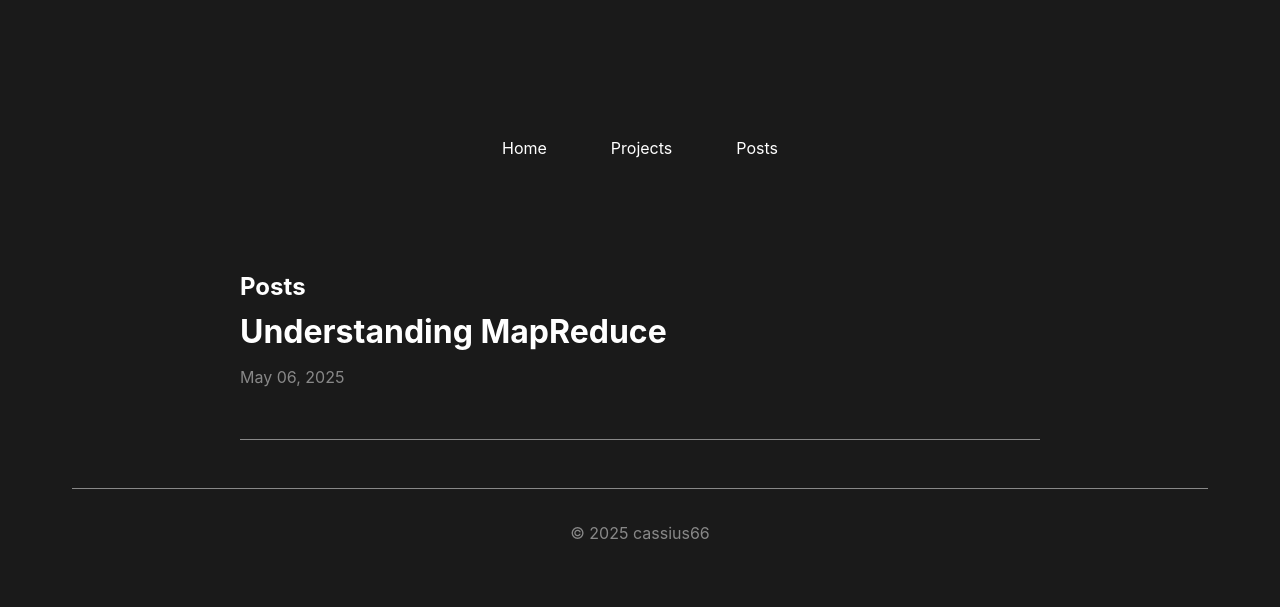
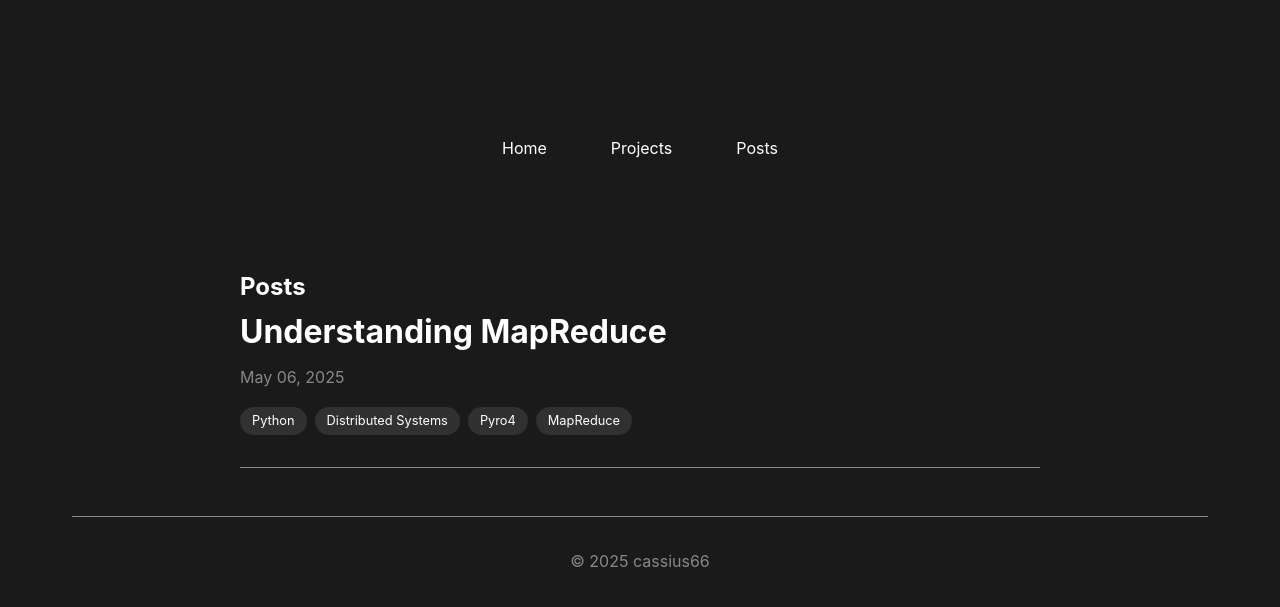
Before and after one commit to cassius66/cassius66.github.io, a Jekyll site: the page built from posts.md, in a window 1280 px wide. Shown: the top 607 px of the page. Built offline with Jekyll 4.4.1, drawn with Linux system fonts in a browser that asks for light colours.

Commit message:
Update tags in understanding-map-reduce.md for consistency and enhance post layout in posts.md by ensuring tags are displayed correctly

```diff
--- a/_posts/2025-05-06-understanding-map-reduce.md
+++ b/_posts/2025-05-06-understanding-map-reduce.md
@@ -2,7 +2,7 @@
 layout: default
 title: Understanding MapReduce
 date: 2025-05-06
-tags: [distributed computing, python, big data]
+tags: [Python, Distributed Systems, Pyro4, MapReduce]
 ---
 
 # Understanding MapReduce - A Deeper Understanding Of Distributed Computing
--- a/css/styles.css
+++ b/css/styles.css
@@ -129,14 +129,14 @@ h1 {
     margin-bottom: 1rem;
 }
 
-.tech-tags {
+.tech-tags, .post-tags {
     display: flex;
     flex-wrap: wrap;
     gap: 0.5rem;
     margin-top: 1rem;
 }
 
-.tech-tag {
+.tech-tag, .post-tag {
     background-color: rgba(255, 255, 255, 0.1);
     padding: 0.25rem 0.75rem;
     border-radius: 1rem;
--- a/posts.md
+++ b/posts.md
@@ -12,6 +12,13 @@ title: Posts
         <a href="{{ post.url | relative_url }}">{{ post.title }}</a>
       </h2>
       <div class="post-date">{{ post.date | date: "%B %d, %Y" }}</div>
+      {% if post.tags %}
+        <div class="post-tags">
+          {% for tag in post.tags %}
+            <span class="post-tag">{{ tag }}</span>
+          {% endfor %}
+        </div>
+      {% endif %}
     </div>
   {% endfor %}
 </div>
```
